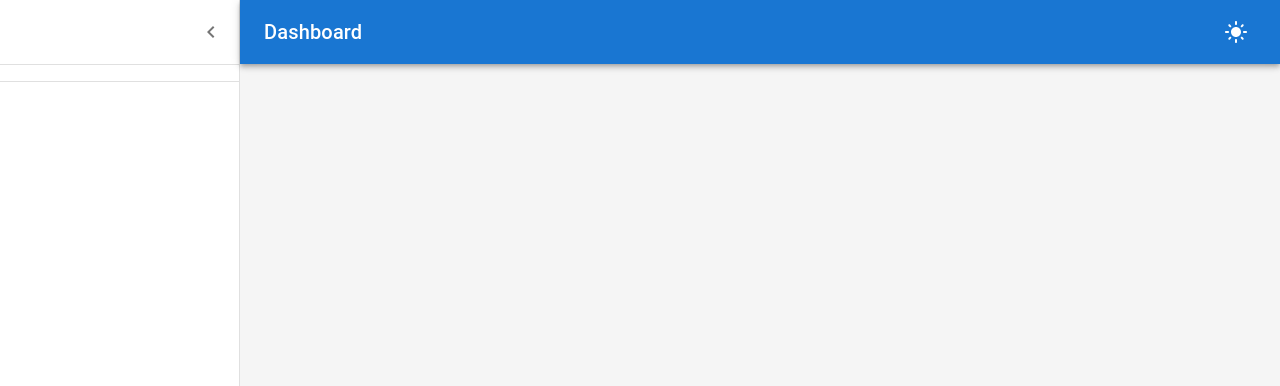
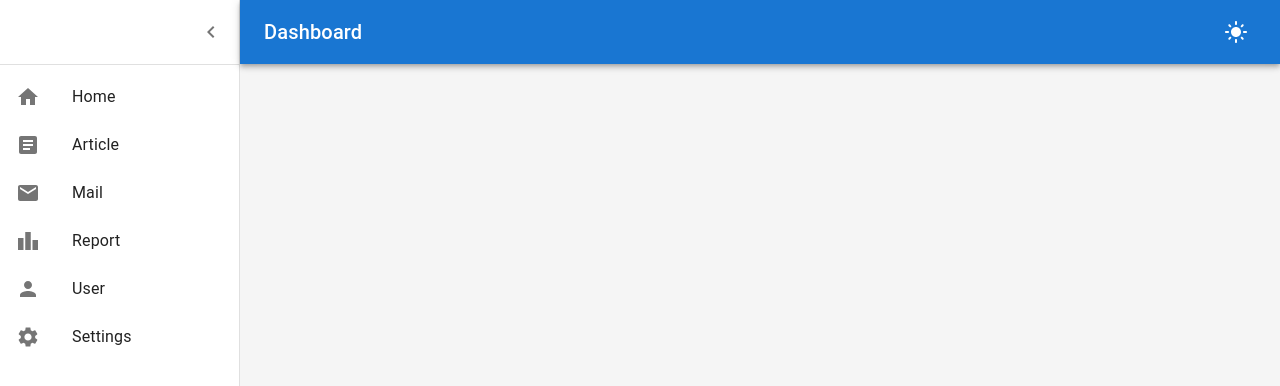
Before and after one commit to AsaneJP/MarkdownCMS, a React (Create React App) app in the folder app/: page / in a window 1280 px wide. Shown: the top 386 px of the page. Built offline with nearby package versions, Linux system fonts and the light colour scheme.

Commit message:
Create Layout Components

```diff
--- /dev/null
+++ b/app/src/components/atom/ListContent.tsx
@@ -0,0 +1,17 @@
+import { ListItem, ListItemIcon, ListItemText } from '@mui/material'
+import { memo, ReactElement, VFC } from 'react'
+
+type Props = {
+  icon: ReactElement
+  name: string
+}
+
+export const ListContent: VFC<Props> = memo((props) => {
+  const { icon, name } = props
+  return (
+    <ListItem button>
+      <ListItemIcon>{icon}</ListItemIcon>
+      <ListItemText primary={name} />
+    </ListItem>
+  )
+})
--- /dev/null
+++ b/app/src/components/molecules/NavItemList.tsx
@@ -0,0 +1,19 @@
+import { List } from '@mui/material'
+import HomeIcon from '@mui/icons-material/Home'
+import SettingsIcon from '@mui/icons-material/Settings'
+import MailIcon from '@mui/icons-material/Mail'
+import LeaderboardIcon from '@mui/icons-material/Leaderboard'
+import ArticleIcon from '@mui/icons-material/Article'
+import PersonIcon from '@mui/icons-material/Person'
+import { ListContent } from '../atom/ListContent'
+
+export const NavItemList = () => (
+  <List>
+    <ListContent icon={<HomeIcon />} name="Home" />
+    <ListContent icon={<ArticleIcon />} name="Article" />
+    <ListContent icon={<MailIcon />} name="Mail" />
+    <ListContent icon={<LeaderboardIcon />} name="Report" />
+    <ListContent icon={<PersonIcon />} name="User" />
+    <ListContent icon={<SettingsIcon />} name="Settings" />
+  </List>
+)
--- /dev/null
+++ b/app/src/components/organisms/AppBarContent.tsx
@@ -0,0 +1,74 @@
+import { VFC } from 'react'
+import { useRecoilState } from 'recoil'
+import { styled, IconButton, Typography, Toolbar } from '@mui/material'
+import MuiAppBar, { AppBarProps as MuiAppBarProps } from '@mui/material/AppBar'
+import MenuIcon from '@mui/icons-material/Menu'
+import DarkModeIcon from '@mui/icons-material/DarkMode'
+import LightModeIcon from '@mui/icons-material/LightMode'
+import { modeConfigState } from '../../globalState/modeConfig'
+import { menuOpneState } from '../../globalState/menuOpen'
+
+const drawerWidth = 240
+
+interface AppBarProps extends MuiAppBarProps {
+  open?: boolean
+}
+
+const AppBar = styled(MuiAppBar, {
+  shouldForwardProp: (prop) => prop !== 'open',
+})<AppBarProps>(({ theme, open }) => ({
+  zIndex: theme.zIndex.drawer + 1,
+  transition: theme.transitions.create(['width', 'margin'], {
+    easing: theme.transitions.easing.sharp,
+    duration: theme.transitions.duration.leavingScreen,
+  }),
+  ...(open && {
+    marginLeft: drawerWidth,
+    width: `calc(100% - ${drawerWidth}px)`,
+    transition: theme.transitions.create(['width', 'margin'], {
+      easing: theme.transitions.easing.sharp,
+      duration: theme.transitions.duration.enteringScreen,
+    }),
+  }),
+}))
+
+export const AppBarContent: VFC = () => {
+  const [open, setOpen] = useRecoilState(menuOpneState)
+  const [modeConfig, setModeConfig] = useRecoilState(modeConfigState)
+  const toggleDrawer = () => {
+    setOpen(!open)
+  }
+
+  const onClickMode = () => {
+    setModeConfig(!modeConfig)
+  }
+
+  return (
+    <AppBar position="absolute" open={open}>
+      <Toolbar
+        sx={{
+          pr: '24px',
+        }}
+      >
+        <IconButton
+          edge="start"
+          color="inherit"
+          aria-label="open drawer"
+          onClick={toggleDrawer}
+          sx={{
+            marginRight: '36px',
+            ...(open && { display: 'none' }),
+          }}
+        >
+          <MenuIcon />
+        </IconButton>
+        <Typography component="h1" variant="h6" color="inherit" noWrap sx={{ flexGrow: 1 }}>
+          Dashboard
+        </Typography>
+        <IconButton color="inherit" onClick={onClickMode}>
+          {modeConfig ? <DarkModeIcon /> : <LightModeIcon />}
+        </IconButton>
+      </Toolbar>
+    </AppBar>
+  )
+}
--- /dev/null
+++ b/app/src/components/organisms/SideNav.tsx
@@ -0,0 +1,59 @@
+import { VFC } from 'react'
+import { styled, IconButton, Divider, Toolbar } from '@mui/material'
+import { useRecoilState } from 'recoil'
+import MuiDrawer from '@mui/material/Drawer'
+import ChevronLeftIcon from '@mui/icons-material/ChevronLeft'
+import { menuOpneState } from '../../globalState/menuOpen'
+import { NavItemList } from '../molecules/NavItemList'
+
+const drawerWidth = 240
+
+const Drawer = styled(MuiDrawer, { shouldForwardProp: (prop) => prop !== 'open' })(({ theme, open }) => ({
+  '& .MuiDrawer-paper': {
+    position: 'relative',
+    whiteSpace: 'nowrap',
+    width: drawerWidth,
+    transition: theme.transitions.create('width', {
+      easing: theme.transitions.easing.sharp,
+      duration: theme.transitions.duration.enteringScreen,
+    }),
+    boxSizing: 'border-box',
+    ...(!open && {
+      overflowX: 'hidden',
+      transition: theme.transitions.create('width', {
+        easing: theme.transitions.easing.sharp,
+        duration: theme.transitions.duration.leavingScreen,
+      }),
+      width: theme.spacing(7),
+      [theme.breakpoints.up('sm')]: {
+        width: theme.spacing(7),
+      },
+    }),
+  },
+}))
+
+export const SideNav: VFC = () => {
+  const [open, setOpen] = useRecoilState(menuOpneState)
+
+  const toggleDrawer = () => {
+    setOpen(!open)
+  }
+  return (
+    <Drawer variant="permanent" open={open}>
+      <Toolbar
+        sx={{
+          display: 'flex',
+          alignItems: 'center',
+          justifyContent: 'flex-end',
+          px: [1],
+        }}
+      >
+        <IconButton onClick={toggleDrawer}>
+          <ChevronLeftIcon />
+        </IconButton>
+      </Toolbar>
+      <Divider />
+      <NavItemList />
+    </Drawer>
+  )
+}
--- a/app/src/components/templates/Layout.tsx
+++ b/app/src/components/templates/Layout.tsx
@@ -1,123 +1,13 @@
-import { useState } from 'react'
-import { useRecoilState } from 'recoil'
-import { styled, Box, IconButton, Divider, Typography, Toolbar, List, CssBaseline } from '@mui/material'
-import MuiDrawer from '@mui/material/Drawer'
-import MuiAppBar, { AppBarProps as MuiAppBarProps } from '@mui/material/AppBar'
-import MenuIcon from '@mui/icons-material/Menu'
-import ChevronLeftIcon from '@mui/icons-material/ChevronLeft'
-import DarkModeIcon from '@mui/icons-material/DarkMode'
-import LightModeIcon from '@mui/icons-material/LightMode'
+import { Box } from '@mui/material'
 import { Theme } from '../theme/Theme'
-import { modeConfigState } from '../../globalState/modeConfig'
+import { SideNav } from '../organisms/SideNav'
+import { AppBarContent } from '../organisms/AppBarContent'
 
-const drawerWidth = 240
-
-interface AppBarProps extends MuiAppBarProps {
-  open?: boolean
-}
-
-const AppBar = styled(MuiAppBar, {
-  shouldForwardProp: (prop) => prop !== 'open',
-})<AppBarProps>(({ theme, open }) => ({
-  zIndex: theme.zIndex.drawer + 1,
-  transition: theme.transitions.create(['width', 'margin'], {
-    easing: theme.transitions.easing.sharp,
-    duration: theme.transitions.duration.leavingScreen,
-  }),
-  ...(open && {
-    marginLeft: drawerWidth,
-    width: `calc(100% - ${drawerWidth}px)`,
-    transition: theme.transitions.create(['width', 'margin'], {
-      easing: theme.transitions.easing.sharp,
-      duration: theme.transitions.duration.enteringScreen,
-    }),
-  }),
-}))
-
-const Drawer = styled(MuiDrawer, { shouldForwardProp: (prop) => prop !== 'open' })(({ theme, open }) => ({
-  '& .MuiDrawer-paper': {
-    position: 'relative',
-    whiteSpace: 'nowrap',
-    width: drawerWidth,
-    transition: theme.transitions.create('width', {
-      easing: theme.transitions.easing.sharp,
-      duration: theme.transitions.duration.enteringScreen,
-    }),
-    boxSizing: 'border-box',
-    ...(!open && {
-      overflowX: 'hidden',
-      transition: theme.transitions.create('width', {
-        easing: theme.transitions.easing.sharp,
-        duration: theme.transitions.duration.leavingScreen,
-      }),
-      width: theme.spacing(7),
-      [theme.breakpoints.up('sm')]: {
-        width: theme.spacing(9),
-      },
-    }),
-  },
-}))
-
-export const Layout = () => {
-  const [open, setOpen] = useState(true)
-  const [modeConfig, setModeConfig] = useRecoilState(modeConfigState)
-
-  const toggleDrawer = () => {
-    setOpen(!open)
-  }
-
-  const onClickMode = () => {
-    setModeConfig(!modeConfig)
-  }
-
-  return (
+export const Layout = () => (
   <Theme>
     <Box sx={{ display: 'flex' }}>
-        <CssBaseline />
-        <AppBar position="absolute" open={open}>
-          <Toolbar
-            sx={{
-              pr: '24px',
-            }}
-          >
-            <IconButton
-              edge="start"
-              color="inherit"
-              aria-label="open drawer"
-              onClick={toggleDrawer}
-              sx={{
-                marginRight: '36px',
-                ...(open && { display: 'none' }),
-              }}
-            >
-              <MenuIcon />
-            </IconButton>
-            <Typography component="h1" variant="h6" color="inherit" noWrap sx={{ flexGrow: 1 }}>
-              Dashboard
-            </Typography>
-            <IconButton color="inherit" onClick={onClickMode}>
-              {modeConfig ? <DarkModeIcon /> : <LightModeIcon />}
-            </IconButton>
-          </Toolbar>
-        </AppBar>
-        <Drawer variant="permanent" open={open}>
-          <Toolbar
-            sx={{
-              display: 'flex',
-              alignItems: 'center',
-              justifyContent: 'flex-end',
-              px: [1],
-            }}
-          >
-            <IconButton onClick={toggleDrawer}>
-              <ChevronLeftIcon />
-            </IconButton>
-          </Toolbar>
-          <Divider />
-          <List component="nav">
-            <Divider sx={{ my: 1 }} />
-          </List>
-        </Drawer>
+      <AppBarContent />
+      <SideNav />
       <Box
         component="main"
         sx={{
@@ -133,4 +23,3 @@ export const Layout = () => {
     </Box>
   </Theme>
 )
-}
--- /dev/null
+++ b/app/src/globalState/menuOpen.ts
@@ -0,0 +1,6 @@
+import { atom } from 'recoil'
+
+export const menuOpneState = atom<boolean>({
+  key: 'menuOpenState',
+  default: true,
+})
--- a/app/src/index.tsx
+++ b/app/src/index.tsx
@@ -1,17 +1,19 @@
-import React from 'react';
-import ReactDOM from 'react-dom';
-import './index.css';
-import App from './App';
-import reportWebVitals from './reportWebVitals';
+import React from 'react'
+import ReactDOM from 'react-dom'
+import { CssBaseline } from '@mui/material'
+import './index.css'
+import App from './App'
+import reportWebVitals from './reportWebVitals'
 
 ReactDOM.render(
   <React.StrictMode>
+    <CssBaseline />
     <App />
   </React.StrictMode>,
   document.getElementById('root')
-);
+)
 
 // If you want to start measuring performance in your app, pass a function
 // to log results (for example: reportWebVitals(console.log))
 // or send to an analytics endpoint. Learn more: https://bit.ly/CRA-vitals
-reportWebVitals();
+reportWebVitals()
```
Also changed, not shown: app/src/App.tsx (+4 -4 lines), app/src/components/theme/Theme.tsx (+3 -7 lines), app/src/reportWebVitals.ts (+9 -9 lines), app/src/setupTests.ts (+1 -1 lines), app/.eslintrc.js, 1 other file (tests, documents, lock files or other folders). Lines whose indentation alone changed are shown as unchanged.
